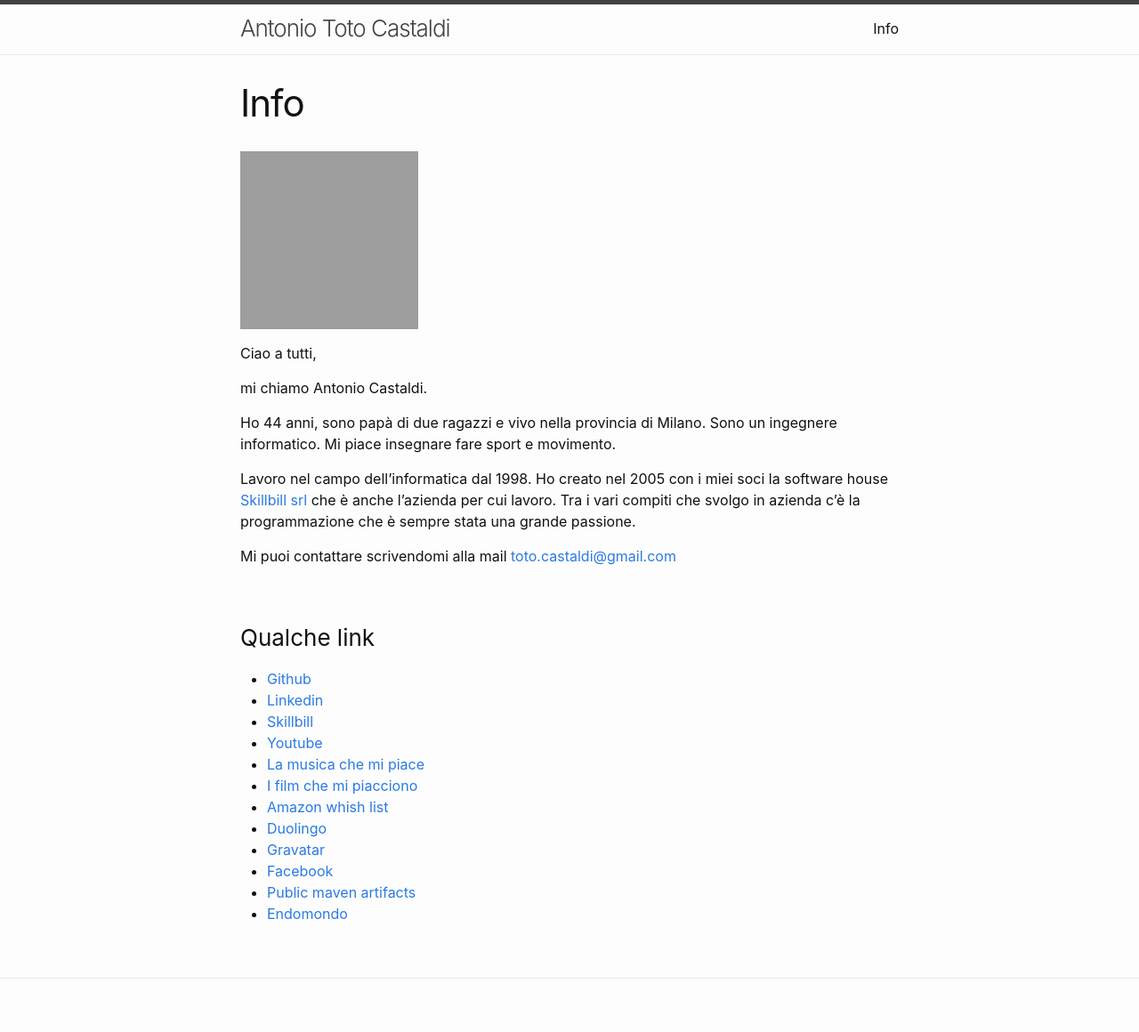
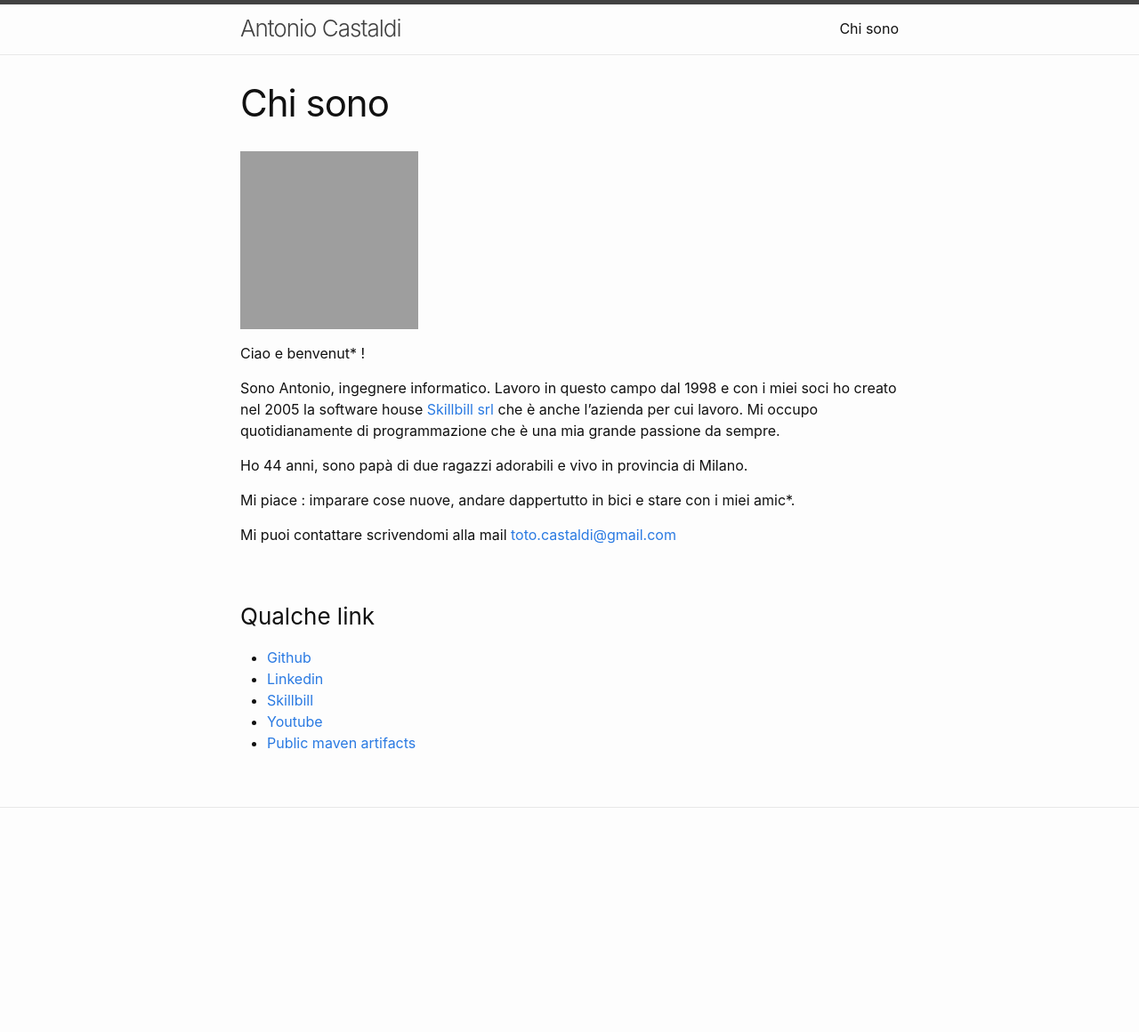
Before and after one commit to toto-castaldi/toto-castaldi.github.io, a Jekyll site: the page built from info.markdown, in a window 1280 px wide. Shown: the whole page at 89% size. Built offline with Jekyll 4.4.1, drawn with Linux system fonts in a browser that asks for light colours; after the commit the page ends 968 px from its top, so only the background shows below that; grey boxes are pictures that could not be loaded.

Commit message:
con Roberto

```diff
--- a/_config.yml
+++ b/_config.yml
@@ -1,4 +1,4 @@
-title: Antonio Toto Castaldi
+title: Antonio Castaldi
 email: toto.castaldi@gmail.com
 baseurl: "" # the subpath of your site, e.g. /blog
 url: "http://toto-castaldi.github.io" # the base hostname & protocol for your site, e.g. http://example.com
--- a/info.markdown
+++ b/info.markdown
@@ -1,20 +1,18 @@
 ---
 layout: page
-title: Info
-permalink: /info/
+title: Chi sono
+permalink: /chi-sono/
 ---
 
 ![profile picture](https://www.gravatar.com/avatar/587e0522608a1a02c9cabdfca6d9f729?rating=PG&size=200&default=wavatar)
 
-Ciao a tutti,
+Ciao e benvenut* !
 
-mi chiamo Antonio Castaldi.
+Sono Antonio, ingegnere informatico. Lavoro in questo campo dal 1998 e con i miei soci ho creato nel 2005 la software house [Skillbill srl](http://www.skillbill.it) che è anche l'azienda per cui lavoro. Mi occupo quotidianamente di programmazione che è una mia grande passione da sempre.
 
-Ho 44 anni, sono papà di due ragazzi e vivo nella provincia di Milano.
-Sono un ingegnere informatico.
-Mi piace insegnare fare sport e movimento.
+Ho 44 anni, sono papà di due ragazzi adorabili e vivo in provincia di Milano.
 
-Lavoro nel campo dell'informatica dal 1998. Ho creato nel 2005 con i miei soci la software house [Skillbill srl](http://www.skillbill.it) che è anche l'azienda per cui lavoro. Tra i vari compiti che svolgo in azienda c'è la programmazione che è sempre stata una grande passione.
+Mi piace : imparare cose nuove, andare dappertutto in bici e stare con i miei amic*.
 
 Mi puoi contattare scrivendomi alla mail [toto.castaldi@gmail.com](mailto:toto.castaldi@gmail.com)
 
@@ -24,11 +22,4 @@ Mi puoi contattare scrivendomi alla mail [toto.castaldi@gmail.com](mailto:toto.c
  - [Linkedin](http://www.linkedin.com/in/antoniocastaldi)
  - [Skillbill](http://www.skillbill.it)
  - [Youtube](https://www.youtube.com/user/toto0castaldi)
- - [La musica che mi piace](https://play.google.com/music/playlist/AMaBXymaYhH9ojZaYPK7eupZD71F7vun-QvV5nRba-kpGthenwIsZTdXPHqqoqit_5paMyM8bIgq5SG816KM5yaDMxWSr3Ti3A==)
- - [I film che mi piacciono](https://www.themoviedb.org/u/toto.castaldi)
- - [Amazon whish list](http://www.amazon.it/registry/wishlist/16E658MKB9QY3)
- - [Duolingo](https://www.duolingo.com/toto.casta)
- - [Gravatar](http://en.gravatar.com/toto7castaldi)
- - [Facebook](https://www.facebook.com/toto.castaldi)
  - [Public maven artifacts](https://search.maven.org/#search%7Cga%7C1%7Ccom.github.toto-castaldi)
- - [Endomondo](https://www.endomondo.com/profile/583001)
```
Also changed, not shown: _posts/2020-03-28-riparte-corso-di-programmazione.markdown (deleted, +0 -21 lines), _posts/2020-03-30-corso-base-di-programmazione-videogame.markdown (added, +32 -0 lines).
